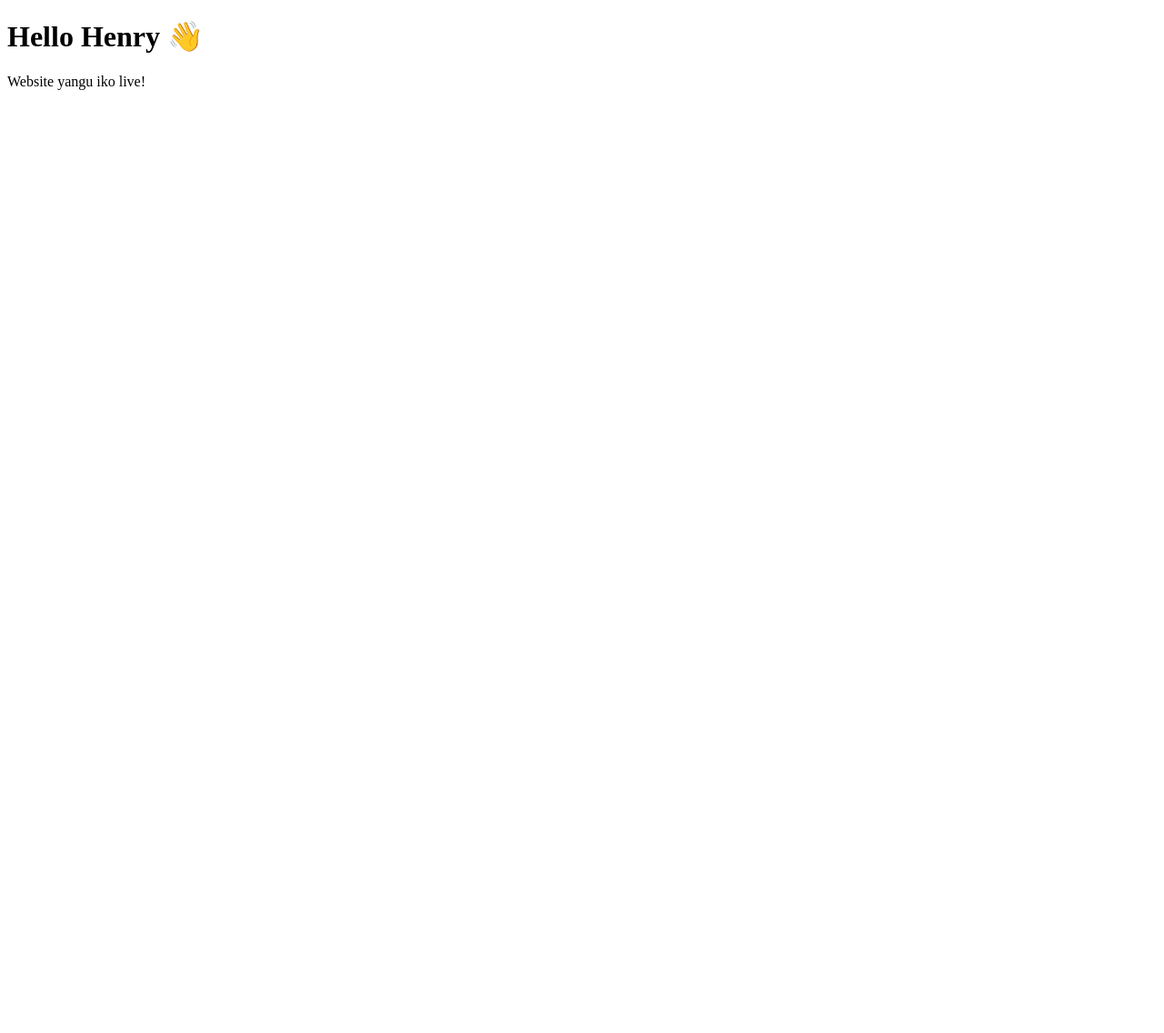
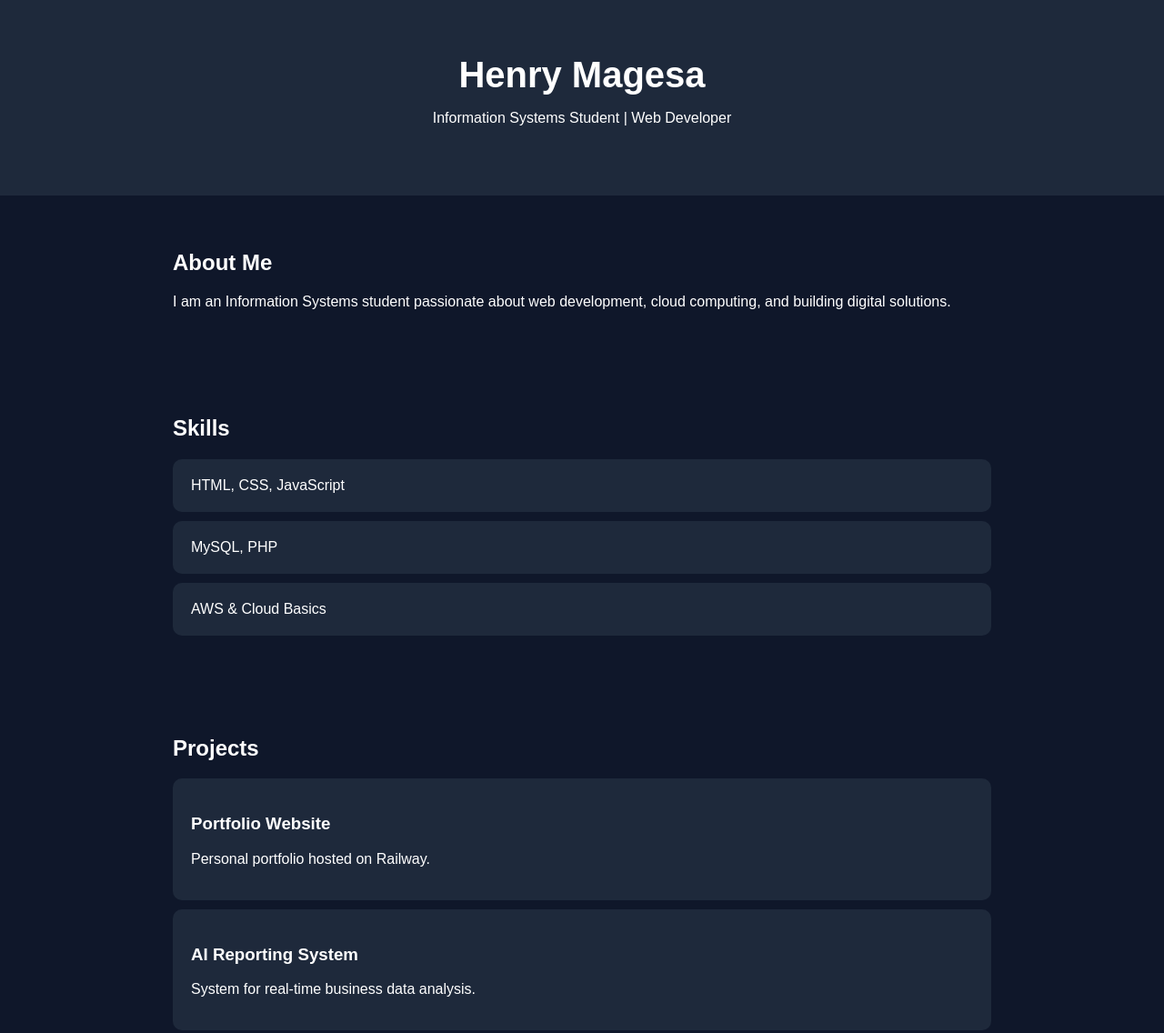
Before and after one commit to henryjumanne42-ctrl/my-first-site, a website: page index.html in a window 1280 px wide. Shown: the top 1136 px of the page at 91% size. Before the commit the page ends 800 px from the top, so only its background shows below. Drawn offline with Linux system fonts and the light colour scheme.

Commit message:
Revamp index.html for personal portfolio site

```diff
--- a/index.html
+++ b/index.html
@@ -1,10 +1,93 @@
 <!DOCTYPE html>
-<html>
+<html lang="en">
 <head>
-  <title>My First Site</title>
+  <meta charset="UTF-8">
+  <meta name="viewport" content="width=device-width, initial-scale=1.0">
+  <title>Henry Portfolio</title>
+
+  <style>
+    body {
+      font-family: Arial, sans-serif;
+      margin: 0;
+      background: #0f172a;
+      color: white;
+    }
+
+    header {
+      text-align: center;
+      padding: 60px 20px;
+      background: #1e293b;
+    }
+
+    h1 {
+      font-size: 40px;
+      margin: 0;
+    }
+
+    section {
+      padding: 40px 20px;
+      max-width: 900px;
+      margin: auto;
+    }
+
+    .card {
+      background: #1e293b;
+      padding: 20px;
+      margin: 10px 0;
+      border-radius: 10px;
+    }
+
+    footer {
+      text-align: center;
+      padding: 20px;
+      background: #020617;
+    }
+  </style>
 </head>
+
 <body>
-  <h1>Hello Henry 👋</h1>
-  <p>Website yangu iko live!</p>
+
+<header>
+  <h1>Henry Magesa</h1>
+  <p>Information Systems Student | Web Developer</p>
+</header>
+
+<section>
+  <h2>About Me</h2>
+  <p>
+    I am an Information Systems student passionate about web development,
+    cloud computing, and building digital solutions.
+  </p>
+</section>
+
+<section>
+  <h2>Skills</h2>
+  <div class="card">HTML, CSS, JavaScript</div>
+  <div class="card">MySQL, PHP</div>
+  <div class="card">AWS & Cloud Basics</div>
+</section>
+
+<section>
+  <h2>Projects</h2>
+  <div class="card">
+    <h3>Portfolio Website</h3>
+    <p>Personal portfolio hosted on Railway.</p>
+  </div>
+
+  <div class="card">
+    <h3>AI Reporting System</h3>
+    <p>System for real-time business data analysis.</p>
+  </div>
+</section>
+
+<section>
+  <h2>Contact</h2>
+  <p>Email: your@email.com</p>
+</section>
+
+<footer>
+  <p>© 2026 Henry Magesa</p>
+</footer>
+
 </body>
 </html>
```
